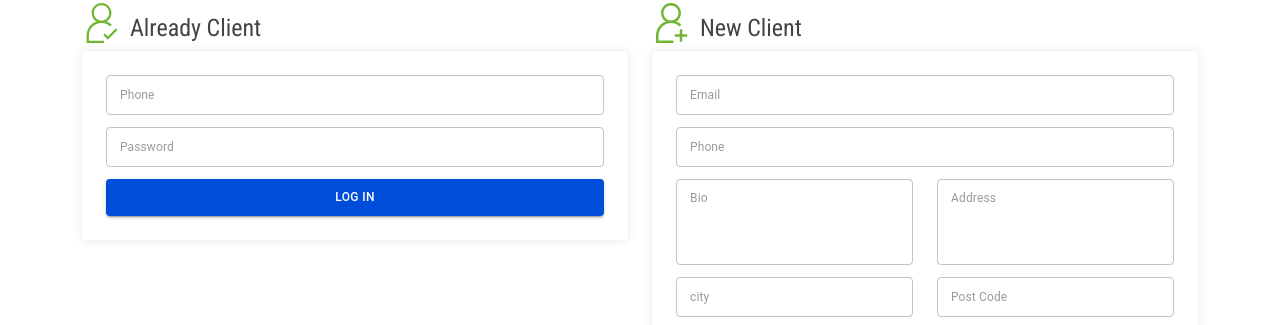
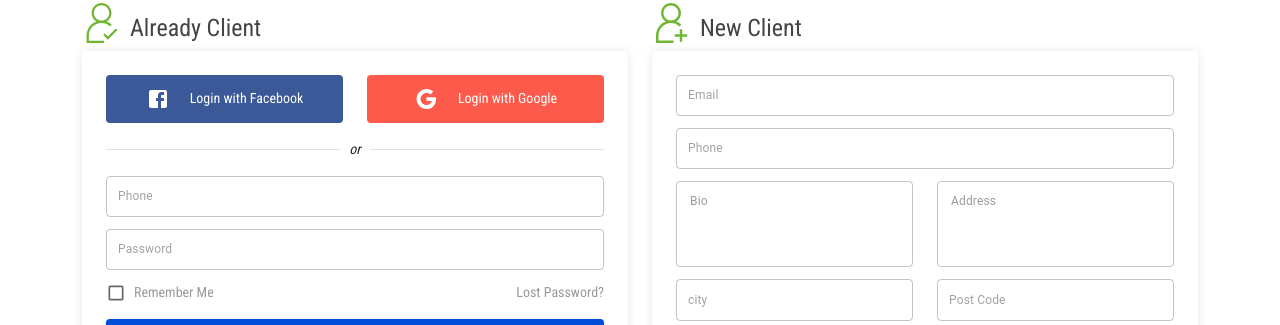
Before and after one commit to istiakhasan/spark-sprit-shop, a Next.js app: page /login in a window 1280 px wide. Shown: the part 490-815 px from the top of the page. Built offline with nearby package versions, Linux system fonts and the light colour scheme.

Commit message:
modify css

```diff
--- a/src/app/(globallayout)/login/page.js
+++ b/src/app/(globallayout)/login/page.js
@@ -6,6 +6,7 @@ import {
   Avatar,
   Button,
   Checkbox,
+  Divider,
   FormControl,
   MenuItem,
   Rating,
@@ -66,6 +67,21 @@ const LoginPage = () => {
                   className="p-4 rounded-1"
                   style={{ boxShadow: "0px 0px 10px 0px rgba(0,0,0,0.1)" }}
                 >
+                 <div className="row">
+                  <div className="col-md-6">
+                  <div style={{background:"#3B5998",display:"flex",alignItems:"center",justifyContent:"center",gap:"20px",padding:"12px",color:"#fff",fontSize:"14px",borderRadius:"4px"}}>
+                    <MuiCommonIcon name={"facebook"} />
+                   Login with Facebook
+                  </div>
+                  </div>
+                  <div className="col-md-6">
+                  <div style={{background:"#FD5A4B",display:"flex",alignItems:"center",justifyContent:"center",gap:"20px",padding:"12px",color:"#fff",fontSize:"14px",borderRadius:"4px"}}>
+                    <MuiCommonIcon name={"google"} />
+                   Login with Google
+                  </div>
+                  </div>
+                 </div>
+                  <Divider className="my-3" sx={{fontSize:"14px"}}><em>or</em></Divider>
                   <SparkForm submitHandler={submitHandler}>
                     <SparkFormInput
                       placeholder={"Phone"}
@@ -77,6 +93,10 @@ const LoginPage = () => {
                       name={"name"}
                       type={"passsword"}
                     />
+                    <div style={{color:"#999",fontSize:"14px",display:"flex",justifyContent:"space-between"}}>
+                      <p className="d-flex gap-2 align-items-center"><Checkbox size="small" sx={{marginBottom:"12px"}}  className=" p-0 mb-0" />Remember Me</p>
+                      <p className="d-flex gap-2 align-items-center">Lost Password?</p>
+                    </div>
                     <Button
                       sx={{ background: "#004DDA", fontSize: "12px" }}
                       className=" px-2 py-2 d-block w-100"
@@ -86,6 +106,7 @@ const LoginPage = () => {
                       Log In
                     </Button>
                   </SparkForm>
+
                 </div>
               </div>
               <div className="col-md-6">
--- a/src/app/globals.css
+++ b/src/app/globals.css
@@ -189,3 +189,10 @@ footer {
   display:block;
   transition: .4s ease-in-out;
 }
+/* auto complete style  */
+input:-webkit-autofill,
+input:-webkit-autofill:hover,
+input:-webkit-autofill:focus,
+input:-webkit-autofill:active{
+    -webkit-box-shadow: 0 0 0 30px white inset !important;
+}
--- a/src/components/form/SparkFormInput.js
+++ b/src/components/form/SparkFormInput.js
@@ -1,6 +1,7 @@
-"use client"
-import { FormControl, OutlinedInput } from "@mui/material"
-import { useFormContext, Controller } from "react-hook-form"
+"use client";
+import { FormControl, OutlinedInput, InputAdornment, TextField } from "@mui/material";
+import { useFormContext, Controller } from "react-hook-form";
+
 export default function SparkFormInput({
   name,
   type,
@@ -11,7 +12,8 @@ export default function SparkFormInput({
   label,
   required
 }) {
-  const { control,formState:{errors} } = useFormContext()
+  const { control, formState: { errors } } = useFormContext();
+
   return (
     <>
       {required ? (
@@ -27,12 +29,23 @@ export default function SparkFormInput({
         name={name}
         defaultValue={value || ""}
         control={control}
-      render={({ field }) =>(
-        <FormControl   sx={{ width: '100%',height:"40px",marginBottom:"12px" }}>
-        <OutlinedInput  sx={{height:"40px",color:"#111",fontSize:"12px"}} type={type}   placeholder={placeholder} {...field} value={value?value:field.value} />
+        render={({ field }) => (
+          <FormControl fullWidth>
+            <TextField
+              inputProps={{ style: { fontSize: "12px", padding: "12px",outline:"none" } }}
+              sx={{ width: "100%", marginBottom: "12px" }}
+              variant="outlined"
+              type={type}
+              placeholder={placeholder}
+              {...field}
+              value={value ? value : field.value}
+              InputLabelProps={{ shrink: true }}
+
+
+            />
           </FormControl>
         )}
       />
     </>
-  )
+  );
 }
--- a/src/components/form/SparkFormSelect.js
+++ b/src/components/form/SparkFormSelect.js
@@ -32,9 +32,15 @@ export default function SparkFormSelect({
     // Style for the individual options in the dropdown
     option: (provided, state) => ({
       ...provided,
-      backgroundColor: state.isSelected ? '#007bff' : 'white',
+      backgroundColor: state.isSelected ? '#004DDA' : 'white',
       color: state.isSelected ? 'white' : 'black',
-      fontSize:"12px"
+      fontSize:"12px",
+      padding:"4px 12px",
+      marginBottom:"2px",
+      cursor:"pointer",
+      ':hover': {
+        backgroundColor: 'rgba(0,0,0,.2)', // Set the desired background color on hover
+      },
     }),
   };
   return (
@@ -52,7 +58,9 @@ export default function SparkFormSelect({
       name={name}
       control={control}
       render={({ field }) =>(
-         <Select placeholder={placeholder} components={{ DropdownIndicator: ()=>null }} styles={customStyles}  options={options} onChange={handleChange ? handleChange : field.onChange} {...field}/>
+         <Select placeholder={placeholder}
+          // components={{ DropdownIndicator: ()=>null }}
+           styles={customStyles}  options={options} onChange={handleChange ? handleChange : field.onChange} {...field}/>
       )}
     />
     </>
--- a/src/components/ui/MuiCommonIcon.js
+++ b/src/components/ui/MuiCommonIcon.js
@@ -11,6 +11,8 @@ import ViewHeadlineOutlinedIcon from '@mui/icons-material/ViewHeadlineOutlined';
 import AddIcon from '@mui/icons-material/Add';
 import RemoveIcon from '@mui/icons-material/Remove';
 import DeleteForeverOutlinedIcon from '@mui/icons-material/DeleteForeverOutlined';
+import FacebookIcon from '@mui/icons-material/Facebook';
+import GoogleIcon from '@mui/icons-material/Google';
 const MuiCommonIcon = ({ name, color, size }) => {
   switch (name) {
     case "menu":
@@ -46,6 +48,12 @@ const MuiCommonIcon = ({ name, color, size }) => {
     case "trash":
       return <DeleteForeverOutlinedIcon  fontSize={size} sx={{ color: color }} />;
       break;
+    case "facebook":
+      return <FacebookIcon  fontSize={size} sx={{ color: color }} />;
+      break;
+    case "google":
+      return <GoogleIcon  fontSize={size} sx={{ color: color }} />;
+      break;
 
     default:
       return (
```
Lines whose indentation alone changed are shown as unchanged.
